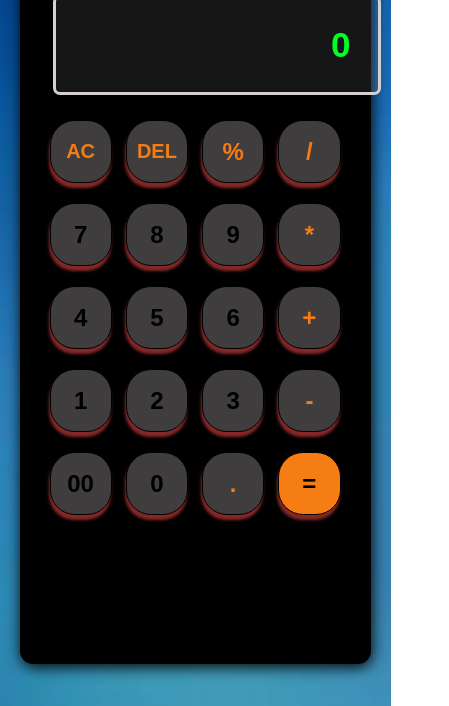
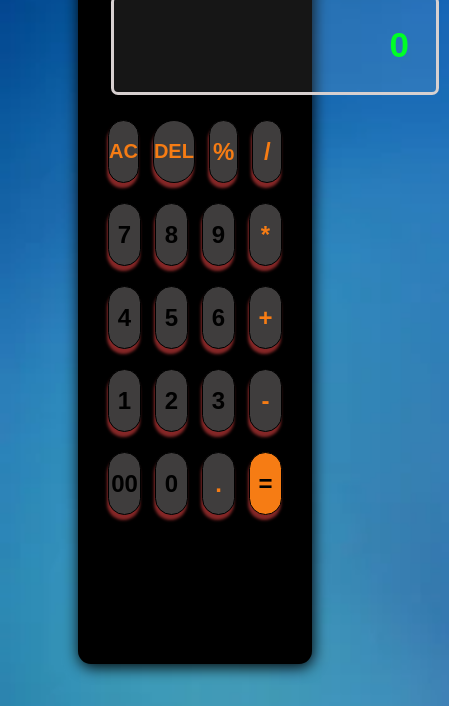
Before and after one commit to Abhijithsr13/OIBSIP, a plain HTML site: page index.html in a window 390 px wide. Shown: the part 138-844 px from the top of the page, 449 px wide, since content can reach past the window. Drawn offline with Linux system fonts and the light colour scheme; a web font is replaced by a local one.

Commit message:
Update style.css

```diff
--- a/style.css
+++ b/style.css
@@ -1,4 +1,4 @@
-*{
+ *{
     margin:0;
     padding: 0;
     box-sizing: border-box;
@@ -73,10 +73,9 @@ button:hover{
 .operator{
     color: #f67c14;
 }
-
-@media (max-width: 450px) {
+@media (max-width: 420px) {
     .Calculator{
-        width:90%;
+        width:60%;
         height: 90vh;
     }
     input{
```
